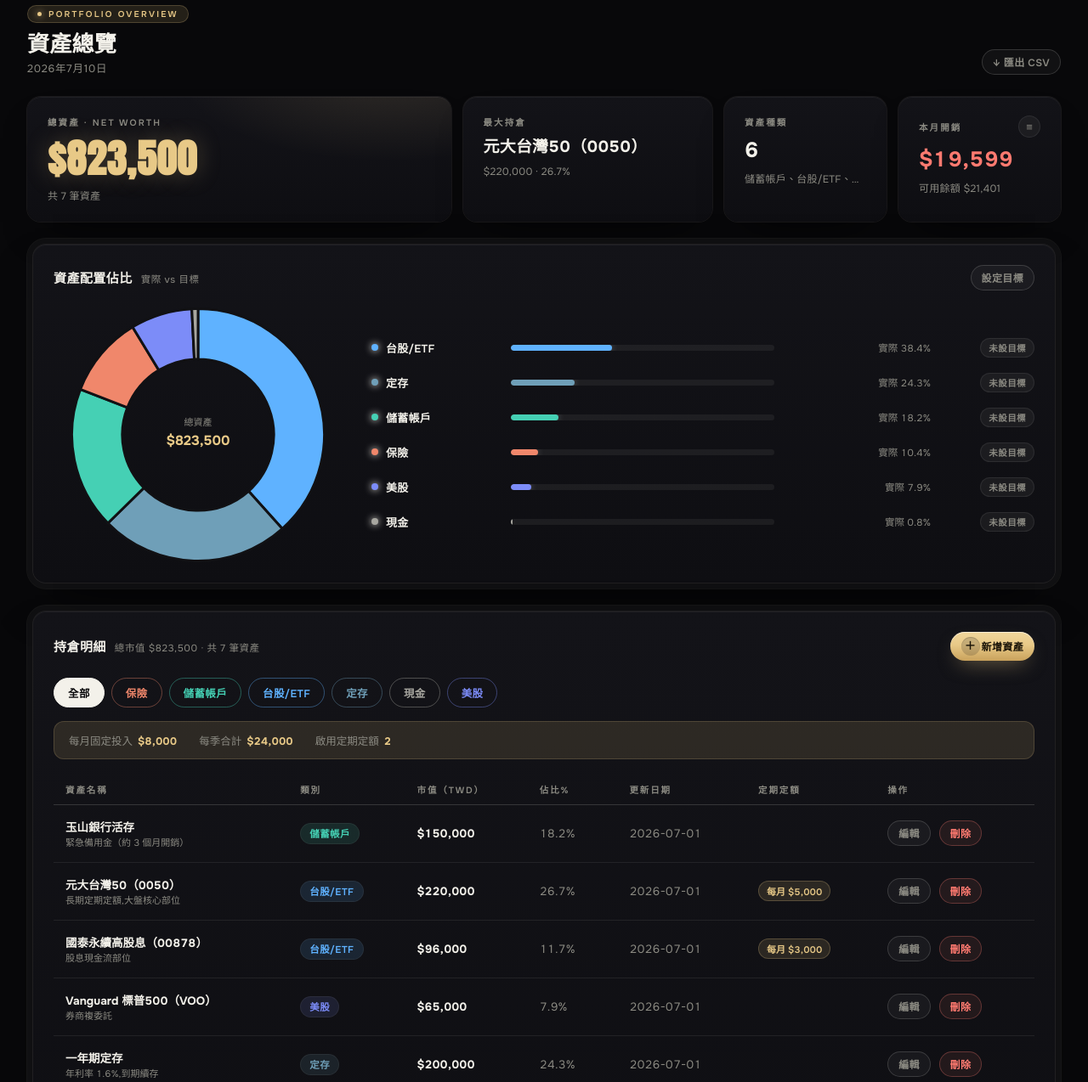
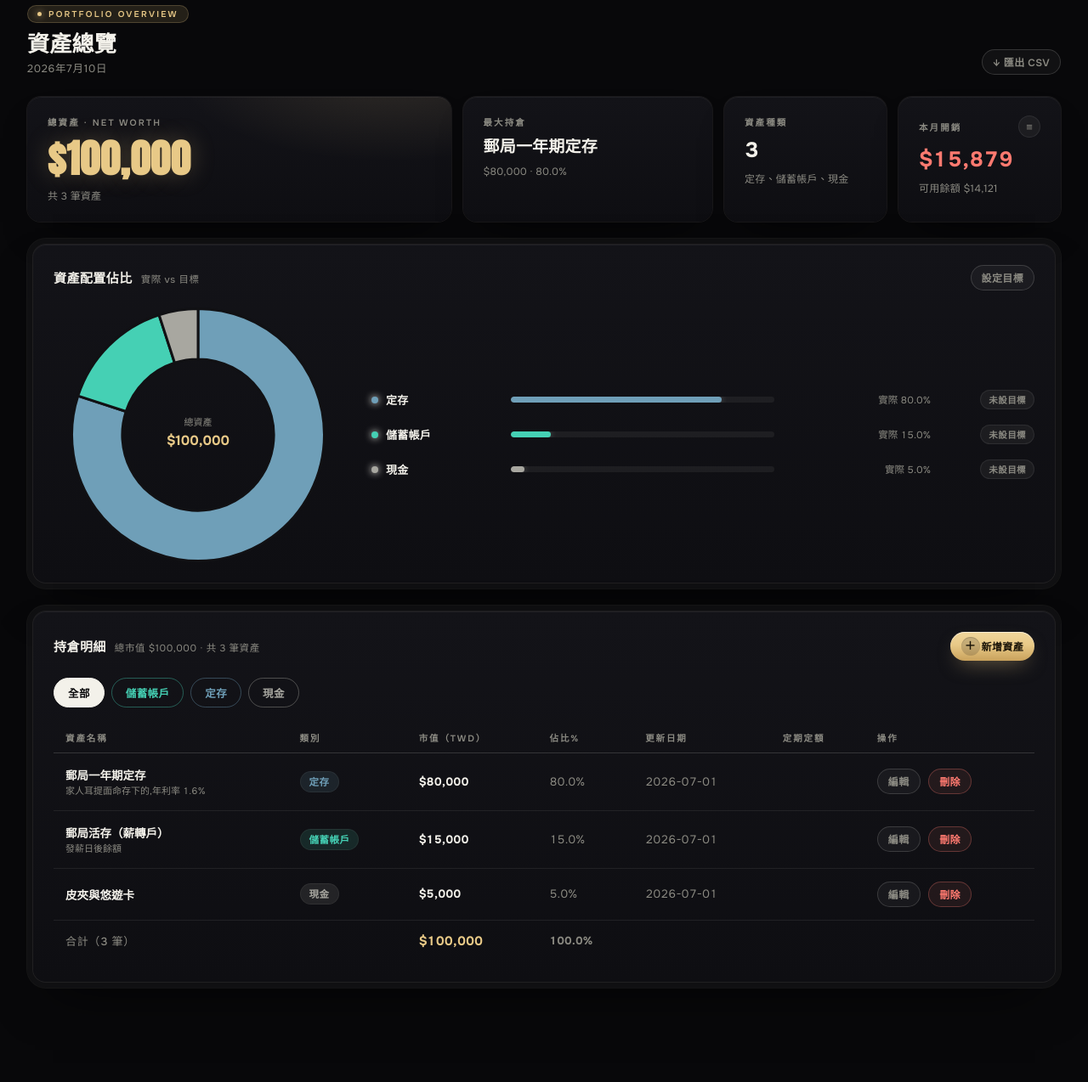
Before and after one commit to potatocheng0504/asset-tracker, a plain HTML site: page index.html in a window 1280 px wide. Shown: the part 125-1399 px from the top of the page at 85% size. Drawn offline with nearby package versions, Linux system fonts and the light colour scheme.

Commit message:
Versioned seed with paycheck-to-paycheck starter profile
- Seed versioning (SEED_V=3): first visit always seeds; untouched
  demo data auto-upgrades on version bump; user-modified data is
  never overwritten (seed_untouched flag cleared on any save)
- New default profile: fresh graduate, 30K salary, NT$100,000 total
  (post office time deposit 80K + savings 15K + cash 5K), no DCA,
  spends ~29.5K/month — FIRE crossover honestly out of reach until
  visitor adds passive income / monthly investing
- Seed swap also resets leftover demo targets and forecast settings
  (theme preference preserved)

Co-Authored-By: Claude Opus 4.8 <noreply@anthropic.com>

```diff
--- a/index.html
+++ b/index.html
@@ -2061,63 +2061,67 @@ let CAT_BADGE_BG = CAT_BADGE_BG_D;
 
 const KEYS = { assets: 'assets', snapshots: 'snapshots', targets: 'pa_targets' };
 
-// ── 預設示範資料（一般上班族：月薪 45K、總資產約 82 萬）────────
-// 僅在首次造訪（從未存過資料）時載入示範資料；之後保留使用者自己的資料
+// ── 預設示範資料（剛出社會月光族：月薪 30K、總資產 10 萬）──────
+// 種子版本化:①首次造訪必灌 ②示範資料沒被使用者動過時,改版自動換新
+// ③使用者自己輸入/修改過的資料(seed_untouched 已清除)永不覆蓋
+const SEED_V = '3';
 (function seedDefaults() {
-  if (localStorage.getItem('assets') !== null) return;
+  const hasData   = localStorage.getItem('assets') !== null;
+  const seedV     = localStorage.getItem('seed_v');
+  const untouched = localStorage.getItem('seed_untouched') === '1';
+  // 不 seed 的唯一情況:已有資料,且(版本相同 或 使用者動過且有版本標記)
+  const shouldSeed = !hasData || (seedV !== SEED_V && (untouched || seedV === null));
+  if (!shouldSeed) return;
+
   const today = new Date();
   const ym = today.getFullYear() + '-' + String(today.getMonth() + 1).padStart(2, '0');
   const pmDate = new Date(today.getFullYear(), today.getMonth() - 1, 1);
   const pm = pmDate.getFullYear() + '-' + String(pmDate.getMonth() + 1).padStart(2, '0');
 
   const assets = [
-    { id: 1, name: '玉山銀行活存', category: '儲蓄帳戶', market: 150000, cost: 150000,
-      note: '緊急備用金（約 3 個月開銷）', date: ym + '-01' },
-    { id: 2, name: '元大台灣50（0050）', category: '台股/ETF', market: 220000, cost: 185000,
-      note: '長期定期定額,大盤核心部位', date: ym + '-01',
-      dca: { enabled: true, amountPerTime: 5000, cycle: 'monthly', nextDate: ym + '-15', times: 0 } },
-    { id: 3, name: '國泰永續高股息（00878）', category: '台股/ETF', market: 96000, cost: 90000,
-      note: '股息現金流部位', date: ym + '-01',
-      dca: { enabled: true, amountPerTime: 3000, cycle: 'monthly', nextDate: ym + '-15', times: 0 } },
-    { id: 4, name: 'Vanguard 標普500（VOO）', category: '美股', market: 65000, cost: 58000,
-      note: '券商複委託', date: ym + '-01' },
-    { id: 5, name: '一年期定存', category: '定存', market: 200000, cost: 200000,
-      note: '年利率 1.6%,到期續存', date: ym + '-01' },
-    { id: 6, name: '儲蓄險保單價值', category: '保險', market: 86000, cost: 96000,
-      note: '六年期繳費中,第 4 年', date: ym + '-01' },
-    { id: 7, name: '皮夾與悠遊卡', category: '現金', market: 6500, cost: 6500,
+    { id: 1, name: '郵局一年期定存', category: '定存', market: 80000, cost: 80000,
+      note: '家人耳提面命存下的,年利率 1.6%', date: ym + '-01' },
+    { id: 2, name: '郵局活存（薪轉戶）', category: '儲蓄帳戶', market: 15000, cost: 15000,
+      note: '發薪日後餘額', date: ym + '-01' },
+    { id: 3, name: '皮夾與悠遊卡', category: '現金', market: 5000, cost: 5000,
       note: '', date: ym + '-01' },
   ];
 
   const monthlyIncome = [
-    { id: 1, name: '薪資', amount: 45000 },
-    { id: 2, name: '週末接案', amount: 4000 },
+    { id: 1, name: '薪資', amount: 30000 },
   ];
 
   const expenses = [
     // 本月（進行中）
-    { id: 101, date: ym + '-01', amount: 12000, category: '帳單', note: '房租' },
-    { id: 102, date: ym + '-01', amount: 1350,  category: '帳單', note: '水電網路費' },
-    { id: 103, date: ym + '-02', amount: 599,   category: '帳單', note: '手機月租' },
-    { id: 104, date: ym + '-03', amount: 1280,  category: '交通', note: '捷運月票' },
-    { id: 105, date: ym + '-05', amount: 1850,  category: '購物', note: '全聯日用採買' },
-    { id: 106, date: ym + '-06', amount: 880,   category: '飲食', note: '朋友聚餐' },
-    { id: 107, date: ym + '-08', amount: 1250,  category: '飲食', note: '本週午餐便當' },
-    { id: 108, date: ym + '-09', amount: 390,   category: '娛樂', note: 'Netflix + Spotify' },
-    // 上個月（完整月,供月導航與平均開銷計算）
-    { id: 201, date: pm + '-01', amount: 12000, category: '帳單', note: '房租' },
-    { id: 202, date: pm + '-01', amount: 1420,  category: '帳單', note: '水電網路費' },
-    { id: 203, date: pm + '-02', amount: 599,   category: '帳單', note: '手機月租' },
-    { id: 204, date: pm + '-03', amount: 1280,  category: '交通', note: '捷運月票' },
-    { id: 205, date: pm + '-08', amount: 6800,  category: '飲食', note: '全月餐費' },
-    { id: 206, date: pm + '-15', amount: 2400,  category: '購物', note: '換季治裝' },
-    { id: 207, date: pm + '-20', amount: 950,   category: '娛樂', note: '電影與展覽' },
-    { id: 208, date: pm + '-25', amount: 450,   category: '醫療', note: '診所掛號' },
+    { id: 101, date: ym + '-01', amount: 9000, category: '帳單', note: '套房房租' },
+    { id: 102, date: ym + '-01', amount: 980,  category: '帳單', note: '水電網路費' },
+    { id: 103, date: ym + '-02', amount: 599,  category: '帳單', note: '手機月租' },
+    { id: 104, date: ym + '-03', amount: 1280, category: '交通', note: '通勤月票' },
+    { id: 105, date: ym + '-05', amount: 850,  category: '飲食', note: '手搖飲＋宵夜' },
+    { id: 106, date: ym + '-07', amount: 1100, category: '娛樂', note: '週末唱歌聚會' },
+    { id: 107, date: ym + '-08', amount: 1450, category: '飲食', note: '本週外食累計' },
+    { id: 108, date: ym + '-09', amount: 620,  category: '娛樂', note: 'Netflix＋手遊月卡' },
+    // 上個月（完整月,月光實況:29,479 / 30,000）
+    { id: 201, date: pm + '-01', amount: 9000, category: '帳單', note: '套房房租' },
+    { id: 202, date: pm + '-01', amount: 1000, category: '帳單', note: '水電網路費' },
+    { id: 203, date: pm + '-02', amount: 599,  category: '帳單', note: '手機月租' },
+    { id: 204, date: pm + '-03', amount: 1280, category: '交通', note: '通勤月票' },
+    { id: 205, date: pm + '-10', amount: 9500, category: '飲食', note: '全月三餐外食' },
+    { id: 206, date: pm + '-15', amount: 2800, category: '購物', note: '網購＋治裝' },
+    { id: 207, date: pm + '-20', amount: 3200, category: '娛樂', note: '朋友聚餐＋電影' },
+    { id: 208, date: pm + '-26', amount: 900,  category: '娛樂', note: '遊戲課金＋訂閱' },
+    { id: 209, date: pm + '-28', amount: 1200, category: '其他', note: '雜支' },
   ];
 
-  localStorage.setItem('assets',        JSON.stringify(assets));
-  localStorage.setItem('monthlyIncome', JSON.stringify(monthlyIncome));
-  localStorage.setItem('expenses',      JSON.stringify(expenses));
+  localStorage.setItem('assets',         JSON.stringify(assets));
+  localStorage.setItem('monthlyIncome',  JSON.stringify(monthlyIncome));
+  localStorage.setItem('expenses',       JSON.stringify(expenses));
+  localStorage.setItem('seed_v',         SEED_V);
+  localStorage.setItem('seed_untouched', '1');
+  // 換新示範時,清掉舊示範殘留的目標配置與試算設定(主題偏好保留)
+  localStorage.removeItem('pa_targets');
+  localStorage.removeItem('fc_targetExp');
+  localStorage.removeItem('fc_passive');
 })();
 
 function load(key) {
@@ -2127,6 +2131,8 @@ function load(key) {
 
 function save(key, data) {
   localStorage.setItem(key, JSON.stringify(data));
+  // 使用者動過資料 → 標記為非純示範,之後改版 seed 永不覆蓋
+  localStorage.removeItem('seed_untouched');
 }
 
 let assets    = load(KEYS.assets);
@@ -2754,7 +2760,10 @@ let incomeSources = (() => {
   return parsed;
 })();
 function _totalIncome() { return incomeSources.reduce((s, x) => s + (x.amount || 0), 0); }
-function _saveIncomeSources() { localStorage.setItem(INCOME_KEY, JSON.stringify(incomeSources)); }
+function _saveIncomeSources() {
+  localStorage.setItem(INCOME_KEY, JSON.stringify(incomeSources));
+  localStorage.removeItem('seed_untouched');
+}
 
 // ── Expense State ─────────────────────────────────────────
 
```
